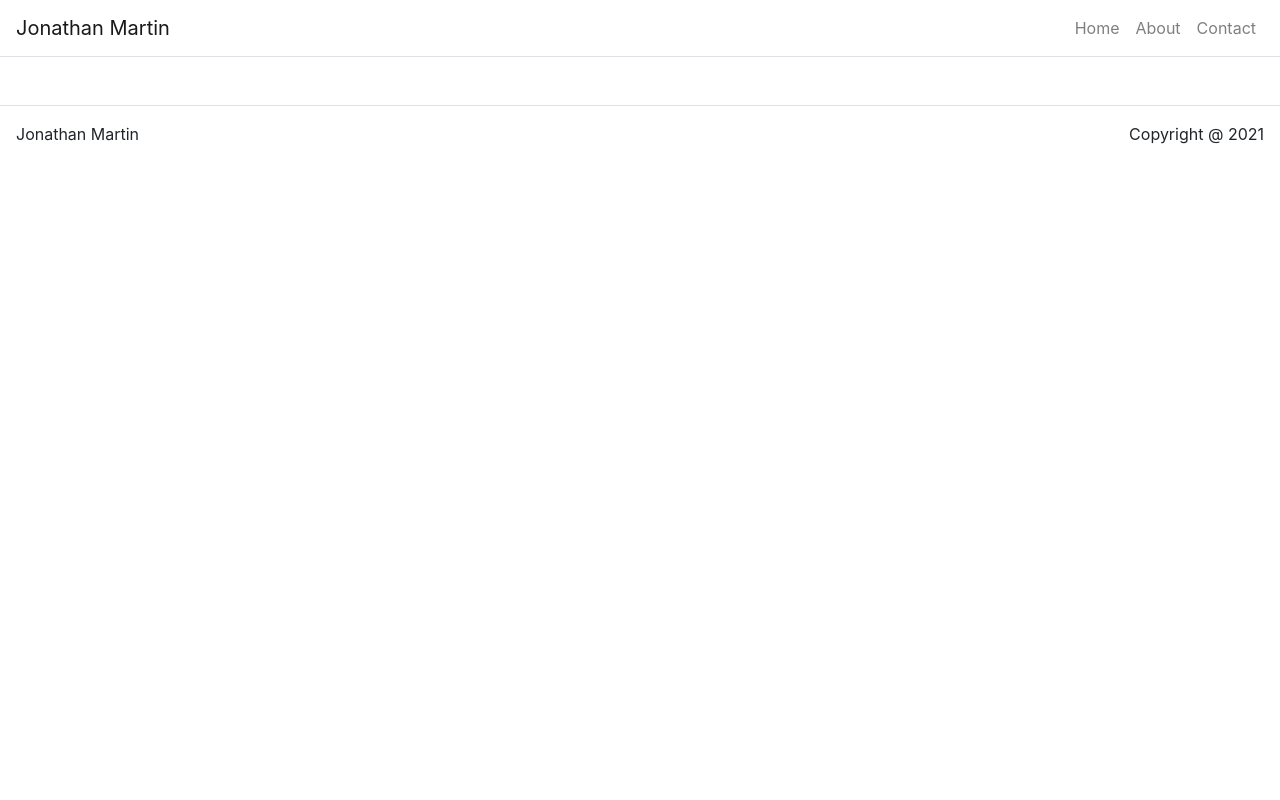
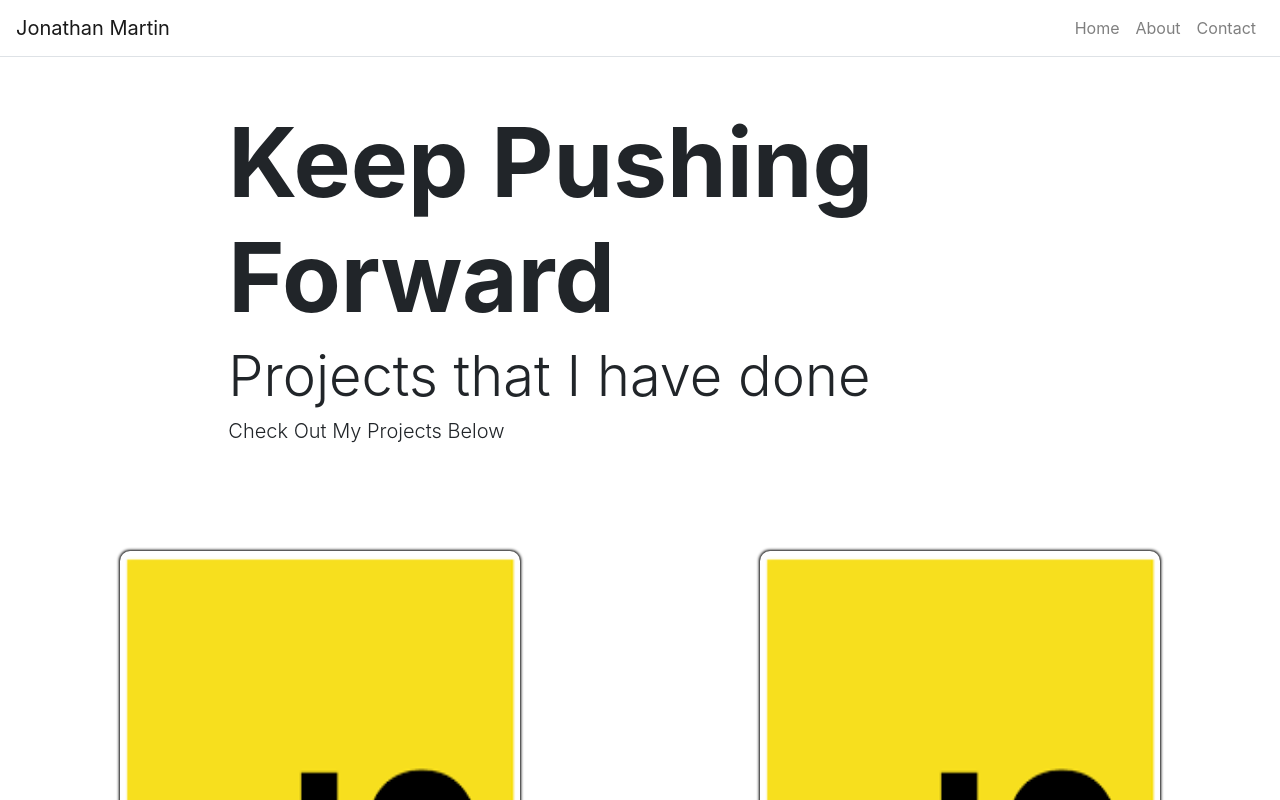
Before and after one commit to JonathanMartin-gif/portfolio-react, a React (Create React App) app: page / in a window 1280 px wide. Shown: the top 800 px of the page. Built offline with nearby package versions, Linux system fonts and the light colour scheme.

Commit message:
Chnaged Page path

```diff
--- a/src/App.js
+++ b/src/App.js
@@ -45,13 +45,13 @@
             <Navbar.Toggle className='border-0' aria-controls='navbar-toggle'/>
             <Navbar.Collapse id='navbar-toggle'>
               <Nav className='ml-auto'>
-                <Link className='nav-link' to='/portfolio-react'>Home</Link>
+                <Link className='nav-link' to='/'>Home</Link>
                 <Link className='nav-link' to='/about'>About</Link>
                 <Link className='nav-link' to='/contact'>Contact</Link>
               </Nav>
             </Navbar.Collapse>
           </Navbar>
-          <Route path='/portfolio-react' exact render={() => <HomePage title={this.state.home.title} subTitle={this.state.home.subTitle}text={this.state.home.text} />} />
+          <Route path='/' exact render={() => <HomePage title={this.state.home.title} subTitle={this.state.home.subTitle}text={this.state.home.text} />} />
           <Route path='/about' render={() => <AboutPage title={this.state.about.title} />} />
           <Route path='/contact' render={() => <ContactPage title={this.state.contact.title} />} />
           <Footer />
```
